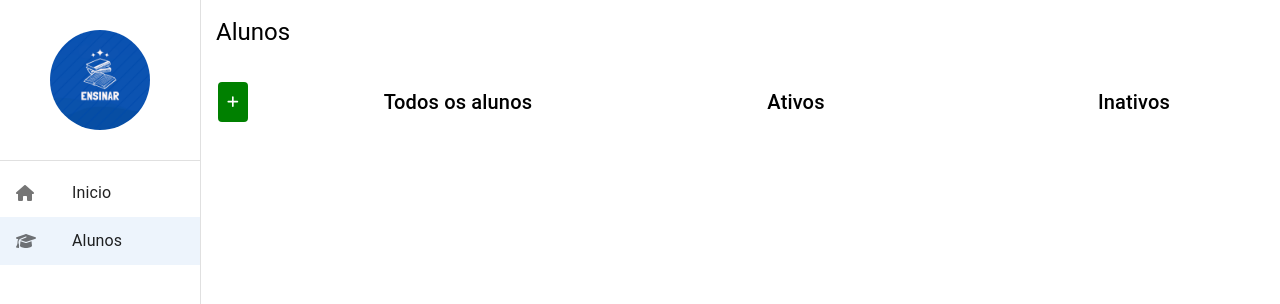
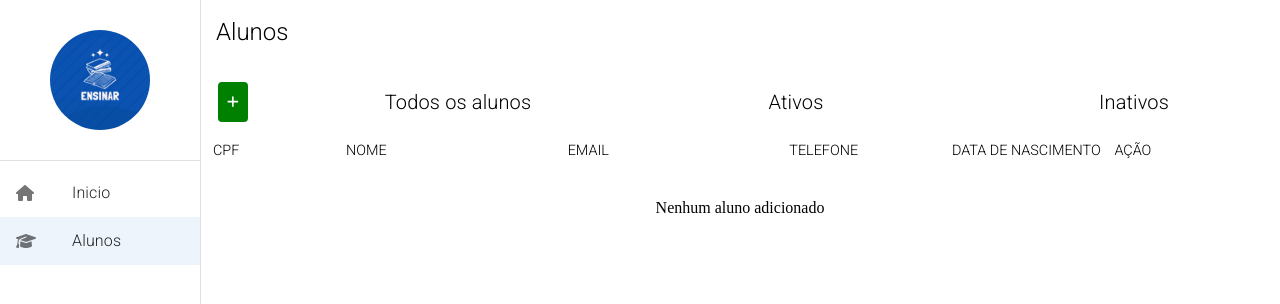
Before and after one commit to tavaresmateus/desafio-tecnico-plataforma-ensinar, a React (Vite) app: page /alunos in a window 1280 px wide. Shown: the top 304 px of the page. Built offline with nearby package versions, Linux system fonts and the light colour scheme.

Commit message:
feat: add aluno item with delete function

```diff
--- a/package.json
+++ b/package.json
@@ -16,6 +16,7 @@
     "@fortawesome/fontawesome-svg-core": "^6.4.0",
     "@fortawesome/free-solid-svg-icons": "^6.4.0",
     "@fortawesome/react-fontawesome": "^0.2.0",
+    "@hookform/resolvers": "^3.1.0",
     "@mui/icons-material": "^5.11.16",
     "@mui/material": "^5.12.1",
     "react": "^18.2.0",
--- a/src/routes/index.tsx
+++ b/src/routes/index.tsx
@@ -2,6 +2,7 @@ import { Navigate, Route, Routes } from "react-router-dom";
 import { PaginaInicial } from "../pages/pagina-inicial/PaginaInicial";
 import { Alunos } from "../pages/alunos/Alunos";
 import { CadastroAluno } from "../shared/components";
+import { AlunoItem } from "../shared/components/aluno-item/AlunoItem";
 
 
 export const AppRoutes = () =>{
@@ -9,6 +10,7 @@ export const AppRoutes = () =>{
         <Routes>
             <Route path="/inicio" element={<PaginaInicial/>}/>
             <Route path="/alunos" element={<Alunos/>}>
+                <Route path="" element={<AlunoItem/>}  />
                 <Route path="cadastrar" element={<CadastroAluno/>}  />
             </Route>
             {<Route path="*" element={<Navigate to={"/inicio"} />} />}
--- /dev/null
+++ b/src/shared/components/aluno-item/AlunoItem.tsx
@@ -0,0 +1,118 @@
+import { faTrash, faEdit } from "@fortawesome/free-solid-svg-icons";
+import { FontAwesomeIcon } from "@fortawesome/react-fontawesome";
+import { Box, Grid } from "@mui/material";
+import { ItemColumn, SubContainer, Item, ButtonDelete, ButtonEdit } from "./styled";
+import { useEffect, useState } from "react";
+
+interface IEnderecoAluno {
+    cep: string;
+    bairro: string;
+    rua: string;
+    cidade: string;
+    estado: string;
+    numero: string;
+    complemento: string;
+}
+
+interface IAluno {
+    nome: string;
+    email: string;
+    dataDeNascimento: string;
+    telefone: string;
+    cpf: string;
+    endereco: IEnderecoAluno;
+    ativo: boolean;
+}
+
+export const AlunoItem = () => {
+
+    const [alunos, setAlunos] = useState<any>([])
+    useEffect(() => {
+        function allStorage() {
+            var alunosArray = [],
+                keys = Object.keys(localStorage),
+                i = 0, key;
+
+            for (; key = keys[i]; i++) {
+                alunosArray.push(JSON.parse(localStorage.getItem(key) || ""));
+            }
+            setAlunos(alunosArray);
+        }
+        allStorage()
+
+    }, []);
+
+    // EXCLUSÃO LÓGICA
+    const deleteByCpf = (aluno: IAluno) => {
+        var deletar = window.confirm("Deseja mesmo deletar este aluno?");
+
+        if(deletar){
+            aluno.ativo = false;
+            localStorage.setItem(aluno.cpf,JSON.stringify(aluno))
+        }else{
+            return undefined;
+        }
+
+    }
+    return (
+        <Box>
+            <Grid container>
+                <Grid item xs={1.5}>
+                    <ItemColumn>CPF</ItemColumn>
+                </Grid>
+                <Grid item xs={2.5}>
+                    <ItemColumn>NOME</ItemColumn>
+                </Grid>
+                <Grid item xs={2.5}>
+                    <ItemColumn>EMAIL</ItemColumn>
+                </Grid>
+                <Grid item xs>
+                    <ItemColumn>TELEFONE</ItemColumn>
+                </Grid>
+                <Grid item xs>
+                    <ItemColumn>DATA DE NASCIMENTO</ItemColumn>
+                </Grid>
+                <Grid item xs>
+                    <ItemColumn>AÇÃO</ItemColumn>
+                </Grid>
+            </Grid>
+            {/* LINHAS */}
+            <SubContainer>
+                {
+                    alunos.length < 1 && <Box marginTop={5} display={"flex"} justifyContent={"center"}>Nenhum aluno adicionado</Box>
+                }
+                {alunos.length > 0 &&
+                    alunos.filter((aluno: { ativo: boolean; }) => aluno.ativo === true).map((aluno: IAluno) => {
+
+                        return (
+                            <Grid key={aluno.cpf} container sx={{ border: "1px solid #F5F9FF" }}>
+
+                                <Grid item xs={1.5}>
+                                    <Item>{aluno.cpf}</Item>
+                                </Grid><Grid item xs={2.5}>
+                                    <Item>{aluno.nome}</Item>
+                                </Grid><Grid item xs={2.5}>
+                                    <Item>{aluno.email}</Item>
+                                </Grid><Grid item xs>
+                                    <Item>{aluno.telefone}</Item>
+                                </Grid><Grid item xs>
+                                    <Item>{aluno.dataDeNascimento}</Item>
+                                </Grid>
+                                <Grid item xs>
+                                    <Item>
+                                        <ButtonDelete onClick={() => deleteByCpf(aluno)}>
+                                            <FontAwesomeIcon icon={faTrash} />
+                                        </ButtonDelete>
+                                        <ButtonEdit>
+                                            <FontAwesomeIcon icon={faEdit} />
+                                        </ButtonEdit>
+                                    </Item>
+                                </Grid>
+
+                            </Grid>)
+                    })
+                }
+            </SubContainer>
+        </Box>
+    );
+}
--- /dev/null
+++ b/src/shared/components/aluno-item/styled.ts
@@ -0,0 +1,59 @@
+import styled from "styled-components";
+import '@fontsource/roboto/300.css';
+
+export const Container = styled.div`
+    display: flex;
+    justify-content: center;
+    flex-direction:column;
+`;
+export const ItemColumn = styled.div`
+    height: 100%;
+    padding: 5px;
+    display: flex;
+    align-items: center;
+    font-size: 0.9rem;
+    font-family: roboto;
+`;
+export const Item = styled.div`
+    height: 100%;
+    padding: 5px;
+    display: flex;
+    align-items: center;
+
+`;
+export const ButtonDelete = styled.button`
+    height: 100%;
+    padding: 5px;
+    display: flex;
+    margin-left: 5px;
+    background-color: unset;
+    border: none;
+    color:grey;
+    :hover{
+        cursor:pointer;
+        color: red;
+    }
+
+`;
+export const ButtonEdit = styled.button`
+    height: 100%;
+    padding: 5px;
+    display: flex;
+    margin-left: 5px;
+    background-color: unset;
+    border: none;
+    color:grey;
+    :hover{
+        cursor:pointer;
+        color:green;
+    }
+
+`;
+export const SubContainer = styled.div`
+
+    :hover{
+        cursor: default;
+        background-color:#D4F5CE;
+    }
+
+`;
--- a/src/shared/components/cadastro-aluno/CadastroAluno.tsx
+++ b/src/shared/components/cadastro-aluno/CadastroAluno.tsx
@@ -1,71 +1,166 @@
-import { Box, Button, FormControl, InputLabel, MenuItem, Select, TextField, Typography } from "@mui/material"
-/* import { Button1 } from "../Buttons/Button1" */
-import { Container, Form } from "./styled"
+import { Box, Button, FormControl, InputAdornment, InputLabel, MenuItem, Select, TextField, Typography } from "@mui/material"
+import { BoxText, Container, Form, Span } from "./styled"
+
+import * as yup from "yup";
+import { useForm } from "react-hook-form";
+import { yupResolver } from "@hookform/resolvers/yup";
+
+interface IEnderecoAluno {
+    cep: string;
+    bairro: string;
+    rua: string;
+    cidade: string;
+    estado: string;
+    numero: string;
+    complemento: string;
+}
+
+interface IAluno {
+    nome: string;
+    email: string;
+    dataDeNascimento: string;
+    telefone: string;
+    cpf: string;
+    ativo: boolean;
+    endereco: IEnderecoAluno;
+}
+/* ######## SCHEMA DE VALIDAÇÃO - YUP ######## */
+const createAlunoFormSchema = yup.object().shape({
+    nome: yup.string().required("Digite seu nome").min(3, "Nome deve ter no mínimo 3 caracteres"),
+    email: yup.string().required("Digite seu email").email("Insira um email válido"),
+    dataDeNascimento: yup.string().required("Digite sua data de nascimento"),
+    telefone: yup.string().required("Digite seu telefone de contato"),
+    cpf: yup.string().required("Digite seu Cpf"),
+    cep: yup.string()/* .required("Digite seu Cep").min(8, "Cep deve ter 8 caracteres").max(8, "Cep deve ter 8 caracteres") */,
+    bairro: yup.string(),
+    rua: yup.string(),
+    cidade: yup.string(),
+    estado: yup.string(),
+    complemento: yup.string(),
+});
 
 export const CadastroAluno = () => {
+
+    const { register, handleSubmit, watch, formState: { errors } } = useForm<IAluno>({
+        resolver: yupResolver(createAlunoFormSchema)
+    })
+
+    const myHandleSubmit = () => {
+
+        const endereco: IEnderecoAluno ={
+            cep: watch("endereco.cep"),
+            bairro: watch("endereco.bairro"),
+            rua: watch("endereco.rua"),
+            cidade: watch("endereco.cidade"),
+            estado: watch("endereco.estado"),
+            numero: watch("endereco.numero"),
+            complemento: watch("endereco.complemento")
+        }
+
+        const aluno:IAluno = {
+            nome: watch("nome"),
+            email: watch("email"),
+            dataDeNascimento: watch("dataDeNascimento"),
+            telefone: watch("telefone"),
+            cpf: watch("cpf"),
+            ativo: true,
+            endereco: endereco,
+        }
+
+        localStorage.setItem(aluno.cpf, JSON.stringify(aluno));
+        alert("Cadastro realizado com sucesso!");
+    }
     return (
         <Container>
             <Typography variant="h5">CADASTRAR ALUNO</Typography>
-            <Form>
+            <Form onSubmit={handleSubmit(myHandleSubmit)}>
 
                 <Box display={"flex"}>
                     <Typography variant="h6" >Dados pessoais</Typography>
                 </Box>
 
+                <BoxText>
                     <TextField
-                    fullWidth
+                        color={errors.nome?.message ? "error" : "primary"}
+                        {...register("nome")}
                         id="nome"
-                    label="Nome"
-                    sx={{ margin: "10px 0 " }}
+                        label={"Nome"}
+                        variant="outlined"
                     />
+                    {errors && <Span>{errors.nome?.message}</Span>}
+                </BoxText>
+                <BoxText>
                     <TextField
+                        color={errors.email?.message ? "error" : "primary"}
+                        {...register("email")}
                         fullWidth
                         id="email"
                         label="Email"
                         sx={{ margin: "10px 0 " }}
                     />
+                    {errors && <Span>{errors.email?.message}</Span>}
+                </BoxText>
+                <BoxText>
                     <TextField
+                        color={errors.dataDeNascimento?.message ? "error" : "primary"}
+                        type="date"
+                        {...register("dataDeNascimento")}
                         fullWidth
-                    id="data"
-                    label="Data de Nascimento"
+                        id="dataDeNascimento"
+
                         sx={{ margin: "10px 0 " }}
                     />
+                    {errors && <Span>{errors.dataDeNascimento?.message}</Span>}
+                </BoxText>
+                <BoxText>
                     <TextField
+                        color={errors.telefone?.message ? "error" : "primary"}
+                        {...register("telefone")}
                         fullWidth
                         id="telefone"
                         label="Telefone"
                         sx={{ margin: "10px 0 " }}
                     />
+                    {errors && <Span>{errors.telefone?.message}</Span>}
+                </BoxText>
+                <BoxText>
                     <TextField
+                        color={errors.cpf?.message ? "error" : "primary"}
+                        {...register("cpf")}
                         fullWidth
                         id="cpf"
                         label="CPF"
                         sx={{ margin: "10px 0 " }}
                     />
-
+                    {errors && <Span>{errors.cpf?.message}</Span>}
+                </BoxText>
                 <Box display={"flex"}>
                     <Typography variant="h6" >Dados de Endereço</Typography>
                 </Box>
 
                 <TextField
+                    {...register("endereco.cep")}
                     fullWidth
                     id="cep"
                     label="CEP"
                     sx={{ margin: "10px 0 " }}
                 />
                 <TextField
+                    {...register("endereco.bairro")}
                     fullWidth
                     id="bairro"
                     label="Bairro"
                     sx={{ margin: "10px 0 " }}
                 />
                 <TextField
+                    {...register("endereco.rua")}
                     fullWidth
                     id="rua"
                     label="Rua"
                     sx={{ margin: "10px 0 " }}
                 />
                 <TextField
+                    {...register("endereco.cidade")}
                     fullWidth
                     id="cidade"
                     label="Cidade"
@@ -74,7 +169,7 @@ export const CadastroAluno = () => {
                 <FormControl fullWidth>
                     <InputLabel id="estado">Estado</InputLabel>
                     <Select
-
+                        {...register("endereco.cep")}
                         labelId="estado"
                         id="estado"
                         /* value={age} */
@@ -101,8 +196,10 @@ export const CadastroAluno = () => {
                     rows={2}
                     sx={{ margin: "10px 0" }}
                 />
-                <Button type="submit" color="success" variant="contained" sx={{/* backgroundColor:"green", */ color:"white", marginTop:"10px"}} >Confirmar </Button>
+                <Button type="submit" color="success" variant="contained" sx={{/* backgroundColor:"green", */ color: "white", marginTop: "10px" }} >Confirmar </Button>
             </Form>
         </Container>
     )
 }
+
+/// OBS: REDUZIR CÓDIGO - BOILERPLATE
--- a/src/shared/components/cadastro-aluno/styled.ts
+++ b/src/shared/components/cadastro-aluno/styled.ts
@@ -15,3 +15,20 @@ export const Form = styled.form`
     width: 90%;
     height: 100%;
 `;
+export const BoxText = styled.div`
+    text-align: left;
+    display: flex;
+    flex-direction: column;
+    flex-wrap: wrap;
+    position: relative;
+    margin:0;
+`;
+
+export const Span = styled.span`
+    color:#FF0000;
+    margin:0;
+    font-size: 0.9em;
+    left:0;
+    bottom:0;
+    padding:0;
+`
```
Also changed, not shown: 1 other file (tests, documents, lock files or other folders). Lines whose indentation alone changed are shown as unchanged.
